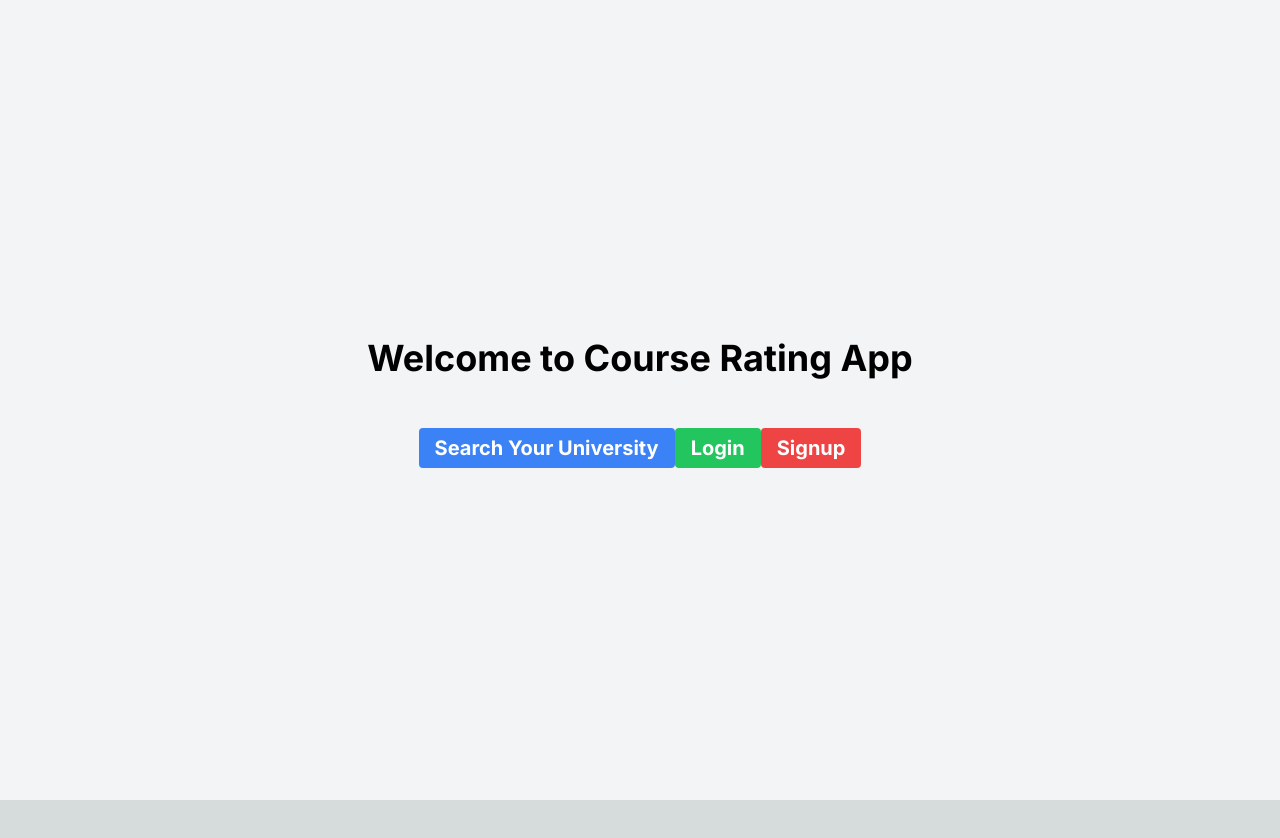
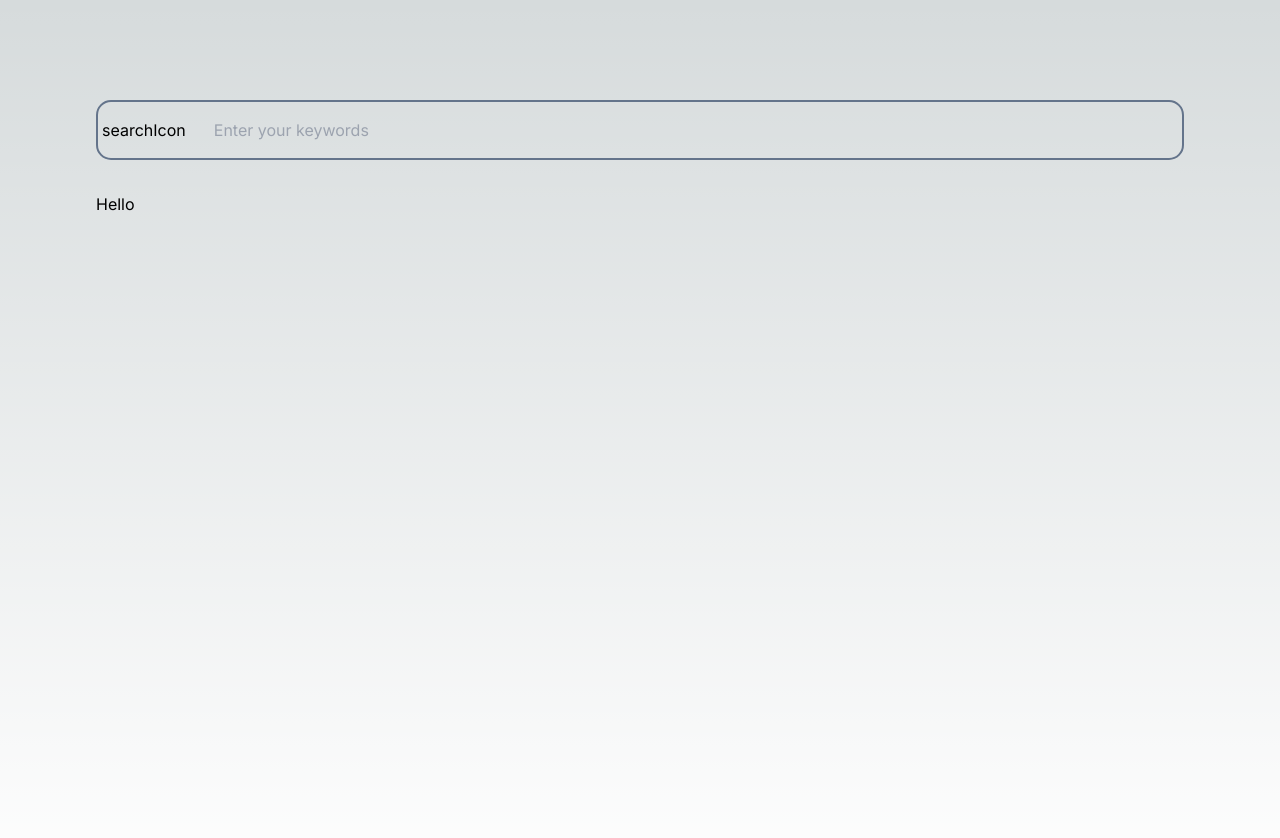
Before and after one commit to Deep070203/edurate, a Next.js app: page / in a window 1280 px wide. Shown: the top 838 px of the page. Before the commit the page ends 800 px from the top, so only its background shows below. Built offline with nearby package versions, Linux system fonts and the light colour scheme.

Commit message:
Added Homepage.tsx

```diff
--- a/src/app/page.tsx
+++ b/src/app/page.tsx
@@ -1,28 +1,10 @@
-import Link from 'next/link';
-import Head from 'next/head';
+import Homepage from "@/pages/Homepage"
+
+const App = () => {
+
+  return <Homepage />
+
+ }
 
 
-export default function Landing() {
-    return (
-        <div className="min-h-screen flex flex-col items-center justify-center bg-gray-100">
-            <Head>
-                <title>Coarse Rating App - Landing Page</title>
-            </Head>
-            <h1 className="text-4xl font-bold mb-6">Welcome to Course Rating App</h1>
-            <div className="space-y-4">
-                <div className="mt-4 flex items-center justify-between gap-2 md:mt-8">
-
-                </div>
-                <Link href="/search" className="text-xl bg-blue-500 hover:bg-blue-700 text-white font-bold py-2 px-4 rounded">
-                        Search Your University
-                </Link>
-                <Link href="/login" className="text-xl bg-green-500 hover:bg-green-700 text-white font-bold py-2 px-4 rounded">
-                  Login
-                </Link>
-                <Link href="/signup" className="text-xl bg-red-500 hover:bg-red-700 text-white font-bold py-2 px-4 rounded">
-                  Signup
-                </Link>
-            </div>
-        </div>
-    );
-}
+export default App
--- /dev/null
+++ b/src/pages/Homepage.tsx
@@ -0,0 +1,74 @@
+// change this component to client component
+
+
+'use client'
+
+
+// import the data
+
+// import the searchBar
+
+// import the profile UI
+
+import { useState, useEffect } from "react"
+
+// import { ProfileCard } from "@/components/ProfileCard"
+
+import { SearchInput } from "@/components/SearchInput"
+
+import { data, Course } from "@/services/data"
+
+
+const Home = () => {
+
+
+  // initialize useState for the data
+
+  const [courseData, setCourseData] = useState<Course[]>([])
+
+
+
+  useEffect(() => {
+
+    // will be updated soon
+
+     setCourseData(data)
+
+    },[])
+
+
+  // get total users
+
+  const totalUser = courseData.length;
+
+  return (
+
+    <section className="h-[100vh] w-screen px-[2rem] md:px-[6rem] mt-[100px]">
+
+
+
+      <SearchInput defaultValue={""} />
+
+      {/* // Conditionally render the profile cards */}
+
+      <div className="mt-8">
+
+        {totalUser === 0 ? <p>No result returned</p> : "Hello"
+
+          // return the profile cards here
+
+
+
+  }
+
+
+      </div>
+
+    </section>
+
+  )
+
+
+}
+
+export default Home
```
Also changed, not shown: src/pages/home.js (deleted).
